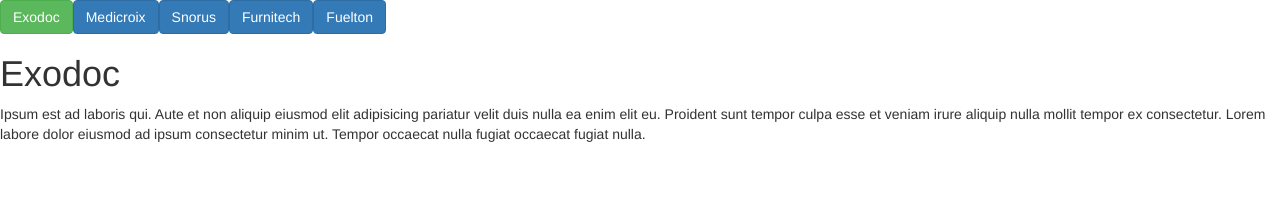
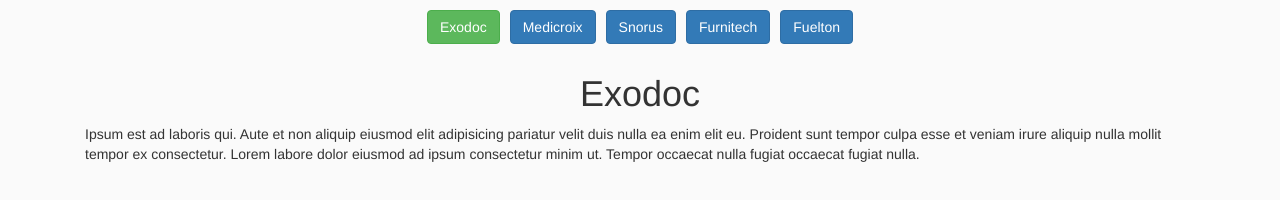
Before and after one commit to azucar-sintactico/COE-Hackathon, a website: page 1st-week/index.html in a window 1280 px wide. Drawn offline with Linux system fonts and the light colour scheme.

Commit message:
La data ahora se obtiene por fetch

```diff
--- a/1st-week/index.html
+++ b/1st-week/index.html
@@ -4,11 +4,12 @@
     <meta charset="UTF-8">
     <title>COE Hackathon 1st week</title>
     <link rel="stylesheet" href="../vendor/bootstrap/css/bootstrap.css">
+    <link rel="stylesheet" href="styles.css">
 </head>
 <body>
-    <div class="wrapper">
-        <div class="menu-container"></div>
-        <div class="content-container"></div>
+    <div class="wrapper container">
+        <div class="menu-container col-xs-12"></div>
+        <div class="content-container col-xs-12"></div>
     </div>
     <script src="./index.js"></script>
 </body>
--- a/1st-week/index.js
+++ b/1st-week/index.js
@@ -1,146 +1,92 @@
-// Script
 
-var data = [
-  {
-    "id": 0,
-    "isActive": true,
-    "picture": "http://placehold.it/32x32",
-    "name": "Exodoc",
-    "phone": "+1 (965) 599-3563",
-    "address": "468 Glendale Court, Jackpot, Utah, 9039",
-    "content": "Ipsum est ad laboris qui. Aute et non aliquip eiusmod elit adipisicing pariatur velit duis nulla ea enim elit eu. Proident sunt tempor culpa esse et veniam irure aliquip nulla mollit tempor ex consectetur. Lorem labore dolor eiusmod ad ipsum consectetur minim ut. Tempor occaecat nulla fugiat occaecat fugiat nulla.\r\n"
-  },
-  {
-    "id": 1,
-    "isActive": false,
-    "picture": "http://placehold.it/32x32",
-    "name": "Medicroix",
-    "phone": "+1 (995) 513-3965",
-    "address": "523 Columbus Place, Motley, South Dakota, 7598",
-    "content": "Fugiat duis officia in excepteur duis do et sit do. Commodo dolor deserunt minim aliquip ullamco. Laboris ullamco nulla officia sint sint veniam commodo excepteur dolore tempor ullamco nisi aliqua exercitation. Occaecat dolore magna voluptate culpa. Incididunt anim tempor amet commodo sint laboris voluptate excepteur. Tempor do ipsum fugiat voluptate adipisicing qui in Lorem nostrud dolore deserunt ex in do.\r\n"
-  },
-  {
-    "id": 2,
-    "isActive": false,
-    "picture": "http://placehold.it/32x32",
-    "name": "Snorus",
-    "phone": "+1 (983) 567-3473",
-    "address": "144 Strauss Street, Escondida, Nevada, 7443",
-    "content": "Officia ullamco commodo exercitation in exercitation nostrud sit labore minim in sunt dolore esse dolor. Esse nulla enim quis veniam est duis laboris ea aliqua enim id sint. Magna nisi exercitation est labore adipisicing fugiat fugiat.\r\n"
-  },
-  {
-    "id": 3,
-    "isActive": false,
-    "picture": "http://placehold.it/32x32",
-    "name": "Furnitech",
-    "phone": "+1 (920) 472-3499",
-    "address": "121 Beverley Road, Greenock, Arizona, 2881",
-    "content": "Proident nostrud id cupidatat aliqua consectetur pariatur tempor minim laborum eiusmod laborum dolor qui. Mollit anim consectetur adipisicing qui sint esse ea cillum. Excepteur incididunt tempor nisi do est ut esse consequat incididunt do sunt et.\r\n"
-  },
-  {
-    "id": 4,
-    "isActive": false,
-    "picture": "http://placehold.it/32x32",
-    "name": "Fuelton",
-    "phone": "+1 (888) 411-3916",
-    "address": "208 Central Avenue, Fairacres, Illinois, 7304",
-    "content": "Cillum pariatur eiusmod ea mollit occaecat. Dolor nostrud ullamco nulla nostrud cupidatat minim ut non esse ullamco duis. Culpa amet dolor magna aliqua aute ea aute nulla ullamco velit velit nulla id. Adipisicing ullamco eiusmod elit sint qui id qui esse excepteur consequat est. Labore id tempor ullamco dolor cupidatat irure incididunt velit.\r\n"
-  }
-];
+var filter = (array, predicate) => {
+    return filtered = array.reduce(
+        (k, e) => { if (predicate(e)) k.push(e); return k; },
+        new Array()
+    )
+}
 
-var menuContainer = document.querySelector('.menu-container'),
-    contentContainer = document.querySelector('.content-container');
+var delegate = (selector, handler, context, params = []) => {
+    return (event) => { //
+        if ( event.target.matches(selector) ) {
+            event.stopPropagation();
+            handler.apply(context, [event].concat(params));
+        }
+    } //
+}
+
+var clean = (element) => element.innerHTML = '';
 
 
-var filter = function(array, predicate) {
-    var filtered = array.reduce(
-        function(k, e) { if (predicate(e)) k.push(e); return k; },
-        new Array()
+var AppComponent = function(data, container) {
+  this.data = data;
+  this.container = container;
+  this.contentContainer = this.container.querySelector('.content-container');
+  this.menuContainer = this.container.querySelector('.menu-container');
+  this.getCurrentPage = function() {
+    return filter(
+      this.data,
+      (page) => page.isActive
+    )[0];
+  }
+  this.renderMenu = function () {
+      clean(this.menuContainer)
+      this.data.forEach(this.renderButton.bind(this));
+      return this;
+  }
+  this.renderButton = function(page) {
+      var button = document.createElement('div');
+      button.setAttribute('data-href', page.id);
+      button.innerHTML = page.name;
+      button.className = 'btn btn-page';
+      if ( page.isActive )
+        button.className += ' btn-success'
+      else
+        button.className += ' btn-primary'
+      this.menuContainer.appendChild(button);
+  }
+  this.renderCurrentPage = function() {
+    var name    = document.createElement('h1'),
+        content = document.createElement('p'),
+        page    = this.getCurrentPage();
+    clean(this.contentContainer)
+    name.innerHTML    = page.name;
+    content.innerHTML = page.content;
+    this.contentContainer.appendChild(name);
+    this.contentContainer.appendChild(content);
+    return this;
+  }
+  this.changePage = function(event) {
+    this.data = this.data
+      .map((page) => { page.isActive = false; return page; })
+      .map((page) => { if ( page.id == event.target.getAttribute('data-href') ) page.isActive = true; return page; })
+    this.render();
+  }
+  this.render = function() {
+    this.renderMenu()
+        .renderCurrentPage();
+    return this;
+  }
+  this.attachEvents = function() {
+    this.menuContainer.addEventListener(
+      'click',
+      delegate('.btn-page', this.changePage, this)
     )
-    return filtered;
+    return this;
+  }
+  this.render()
+      .attachEvents();
+}
+AppComponent.factory = (selector) => {
+  return (data) => {
+    return new AppComponent(
+      data,
+      document.querySelector('.wrapper')
+    )
+  }
 }
 
-var getCurrentPage = function(data) {
-    var filtered = filter(
-        data,
-        function(e) { return e.isActive; }
-    );
 
-    return filtered[0];
-}
-
-var renderMenu = function (data, container) {
-    container.innerHTML = '';
-    data.forEach(function (e) { renderMenuButton(e, container) });
-}
-
-var renderMenuButton = function(page, container) {
-    var element = document.createElement('div');
-    var classes;
-
-    if ( page.isActive ) classes = ['btn', 'btn-success','btn-page'];
-    else classes = ['btn', 'btn-primary','btn-page'];
-
-    element.setAttribute('data-href', page.id);
-    element.className = classes.join(' ');
-    element.innerHTML = page.name;
-    container.appendChild(element);
-}
-
-var renderCurrentPage = function(page, container) {
-    var element = document.createElement('div'),
-        name = document.createElement('h1'),
-        content = document.createElement('p');
-        //image = document.createElement('img');
-
-    //image.setAttribute('src', page.picture);
-    name.innerHTML = page.name;
-    content.innerHTML = page.content;
-    //element.appendChild(image);
-    element.appendChild(name);
-    element.appendChild(content);
-    container.innerHTML = element.innerHTML;
-}
-
-var delegateEventWithHandler = function (selector, handler, params = []) {
-    //
-    return function(event) {
-        if ( event.target.matches(selector) ) {
-            event.stopPropagation();
-            handler.apply(event.target, [event].concat(params));
-        }
-    }
-    //
-}
-
-var getData = function() {
-    return data;
-}
-var setData = function(newData) {
-    data = newData;
-    render();
-}
-
-var changePage = function(event, getData, dispatch) {
-    dispatch(
-        getData()
-            .map(function(e) { e.isActive = false; return e; })
-            .map(function(e) { if ( e.id == event.target.getAttribute('data-href') ) e.isActive = true; return e; })
-    );
-}
-
-function render() {
-    renderMenu(data, menuContainer);
-    renderCurrentPage(getCurrentPage(data), contentContainer);
-}
-
-render();
-
-menuContainer.addEventListener(
-    'click',
-    delegateEventWithHandler(
-        '.btn-page',
-        changePage,
-        [getData, setData]
-    )
-);
+fetch('./menu.json')
+  .then( (response) => response.json() )
+  .then( AppComponent.factory('.wrapper') )
--- /dev/null
+++ b/1st-week/styles.css
@@ -0,0 +1,14 @@
+body {
+  background: #fafafa;
+}
+.menu-container {
+  display: flex;
+  justify-content: center;
+  padding: 10px 0;
+}
+.menu-container .btn {
+  margin: 0 5px;
+}
+.content-container h1 {
+  text-align: center;
+}
```
